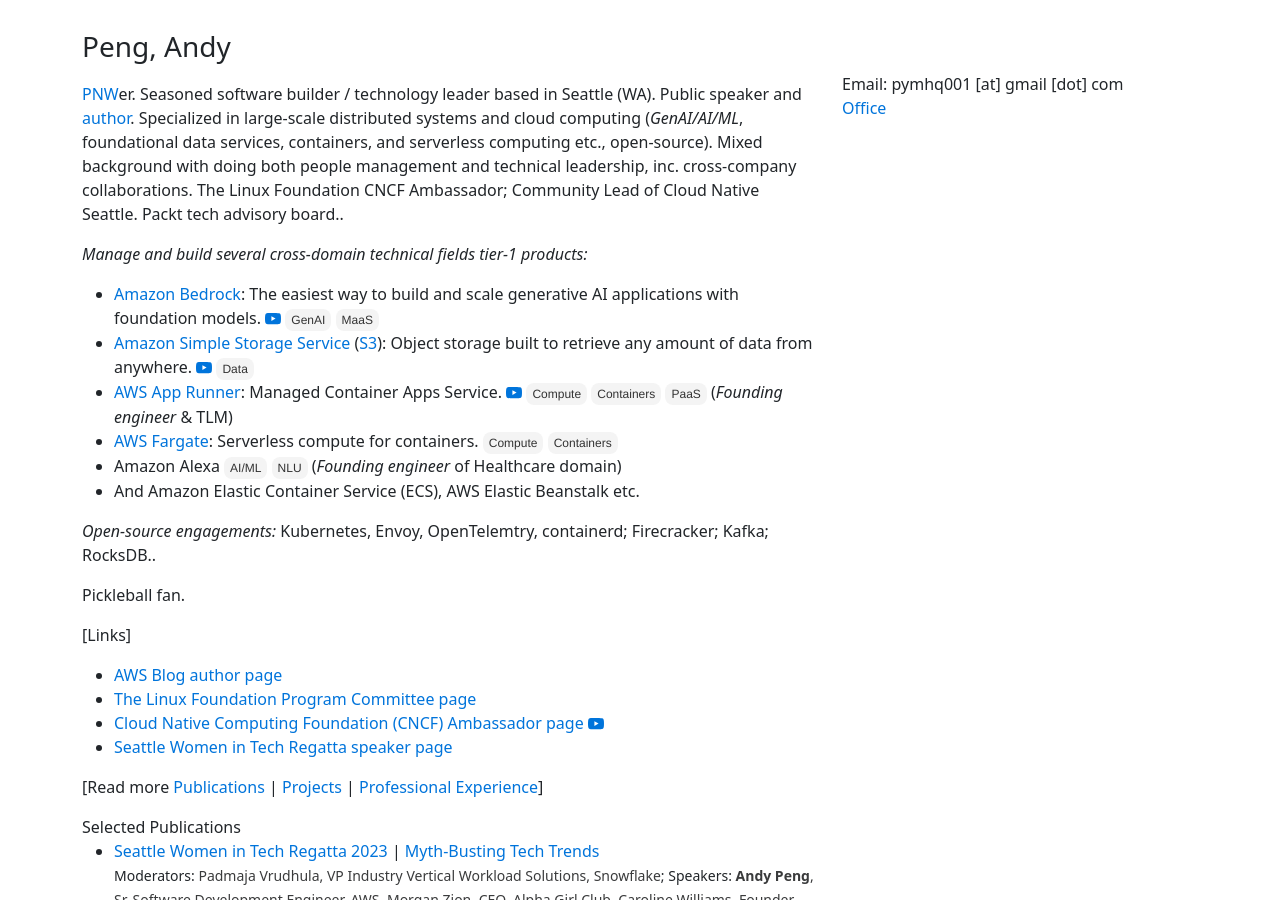
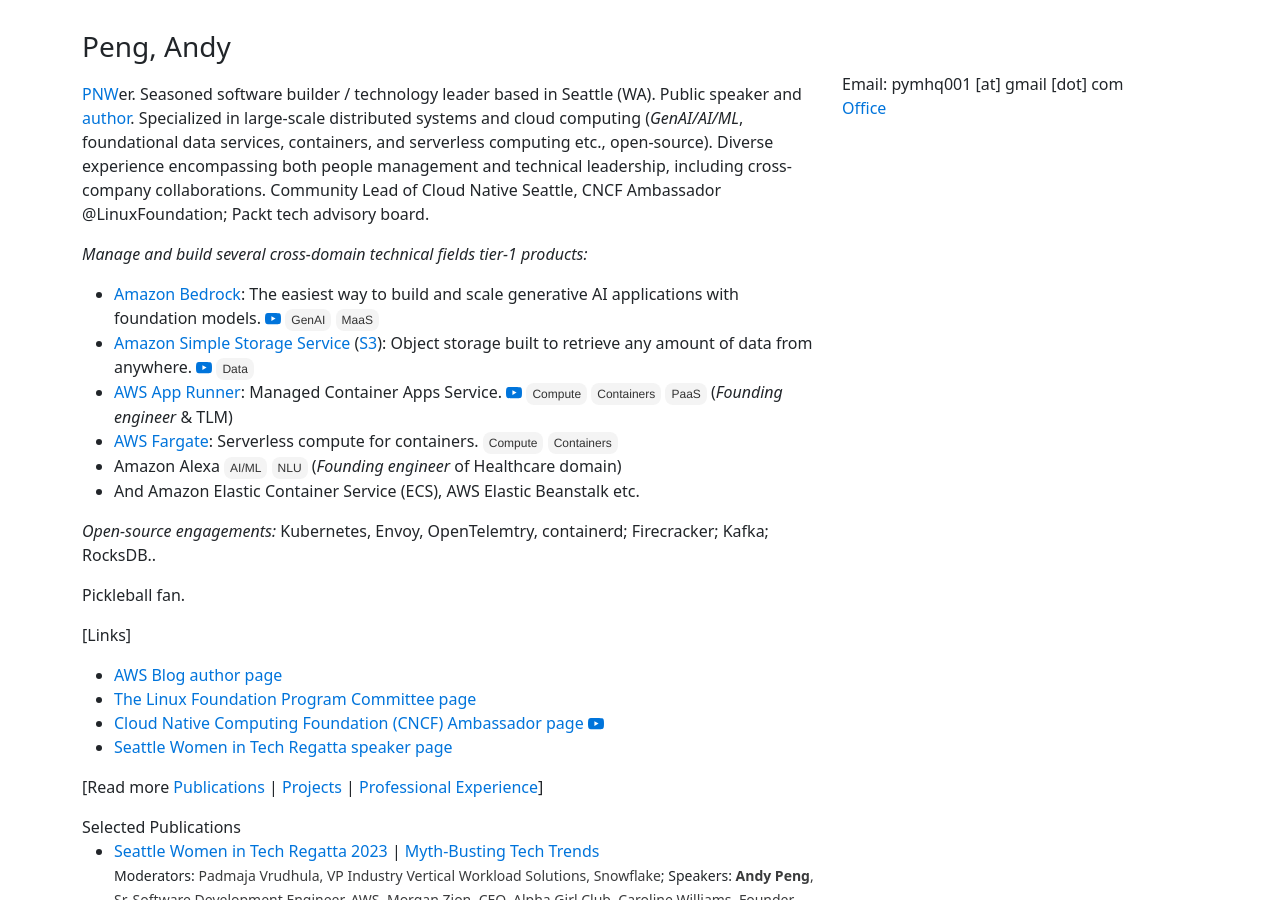
Before and after one commit to gfw001/gfw001.github.io, a Jekyll site: the page portfolio.html, which Jekyll copies as it is, in a window 1280 px wide and 900 px high. Built offline with Jekyll 4.4.1, drawn with Linux system fonts in a browser that asks for light colours; nearby versions of some CDN libraries; a style sheet for code colours, icons or effects is not loaded.

Commit message:
Update portfolio.html

```diff
--- a/portfolio.html
+++ b/portfolio.html
@@ -98,7 +98,7 @@
   <div class="row">
     <div class="col">
       <p style="margin-top:10px;">
-        <a href="https://www.pcta.org/">PNW</a>er. Seasoned software builder / technology leader based in Seattle (WA). Public speaker and <a href="https://aws.amazon.com/blogs/containers/author/yimipeng/">author</a>. Specialized in large-scale distributed systems and cloud computing (<i>GenAI/AI/ML</i>, foundational data services, containers, and serverless computing etc., open-source). Mixed background with doing both people management and technical leadership, inc. cross-company collaborations. The Linux Foundation CNCF Ambassador; Community Lead of Cloud Native Seattle. Packt tech advisory board.. <br>
+        <a href="https://www.pcta.org/">PNW</a>er. Seasoned software builder / technology leader based in Seattle (WA). Public speaker and <a href="https://aws.amazon.com/blogs/containers/author/yimipeng/">author</a>. Specialized in large-scale distributed systems and cloud computing (<i>GenAI/AI/ML</i>, foundational data services, containers, and serverless computing etc., open-source). Diverse experience encompassing both people management and technical leadership, including cross-company collaborations. Community Lead of Cloud Native Seattle, CNCF Ambassador @LinuxFoundation; Packt tech advisory board. <br>
       </p>
       <p>
 	      <i>Manage and build several cross-domain technical fields tier-1 products: </i>
```
